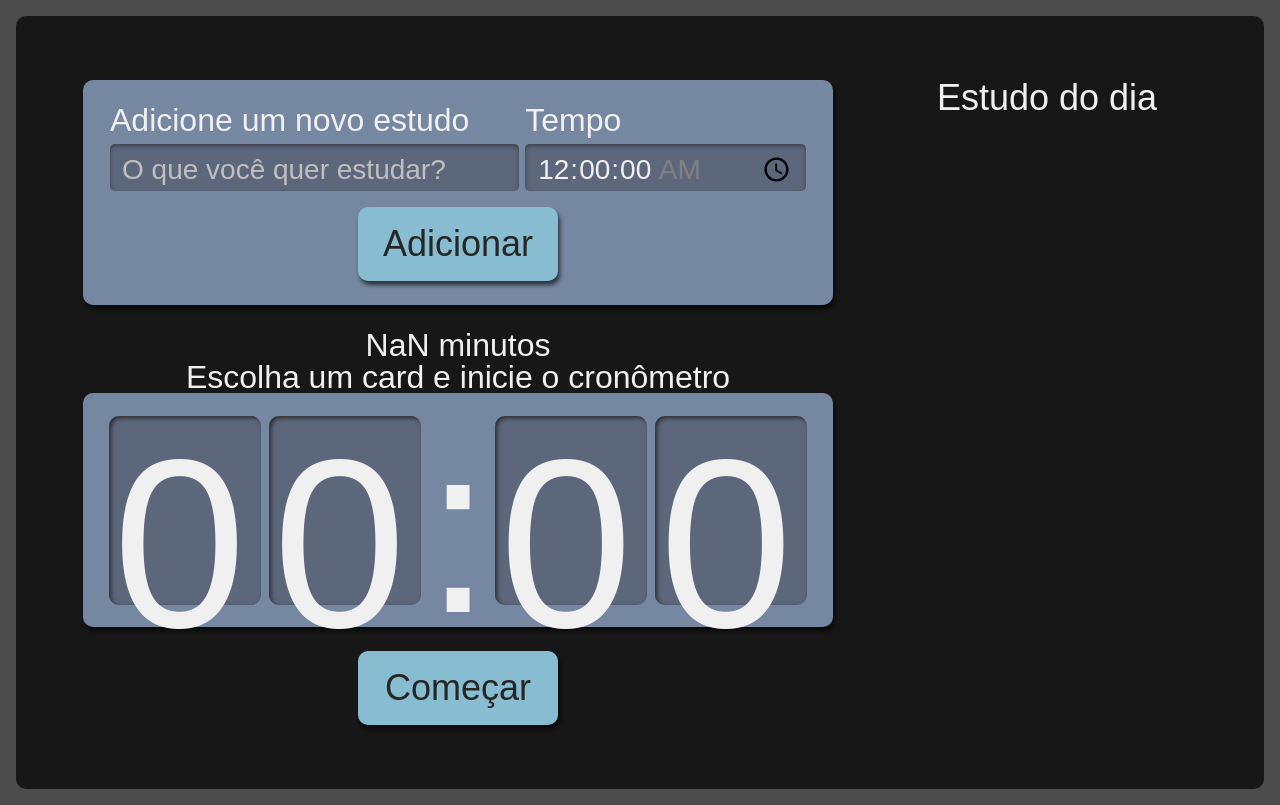
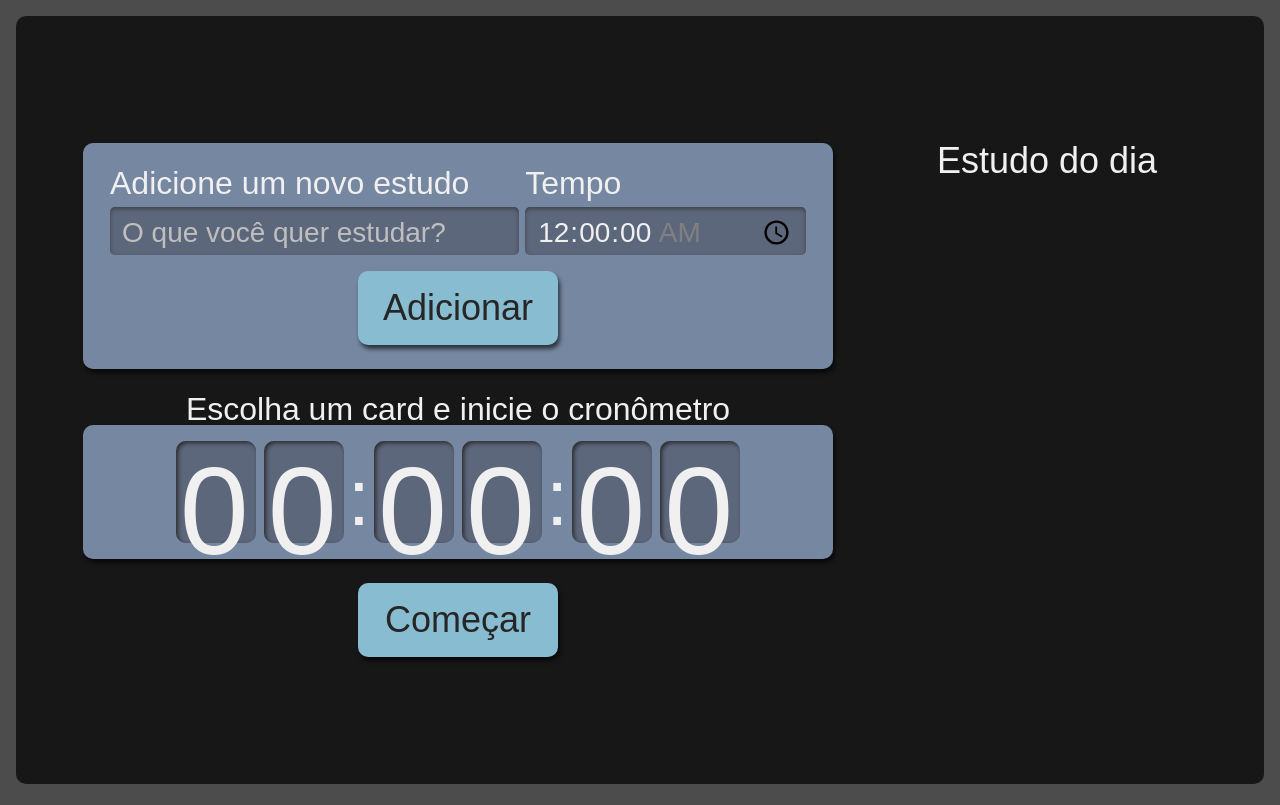
Before and after one commit to LucasBergamini05/Alura-Studies, a React (Create React App) app: page / in a window 1280 px wide. Built offline with nearby package versions, Linux system fonts and the light colour scheme.

Commit message:
Implementando contagem regressiva

```diff
--- a/src/components/Botao/index.tsx
+++ b/src/components/Botao/index.tsx
@@ -2,13 +2,16 @@ import { Component, ReactNode } from 'react';
 import style from './Botao.module.scss'
 
 interface IProps {
-  children:  React.ReactNode;
+  children:  React.ReactNode,
+  type?: 'submit' | 'reset' | 'button' | undefined,
+  onClick?: ()=>void,
 }
 
 export default class Botao extends Component<IProps> {
-  render(): ReactNode {
+  render(){
+    const {type = 'button', onClick} = this.props
     return (
-      <button className={style.botao}>
+      <button type={type} onClick={onClick} className={style.botao}>
         {this.props.children}
       </button>
     );
--- a/src/components/Cronometro/Relogio/Relogio.module.scss
+++ b/src/components/Cronometro/Relogio/Relogio.module.scss
@@ -6,10 +6,12 @@
   padding: 8px 4px;
   margin: 0 4px;
   border-radius: 10px;
+  font-size: 5.125rem;
 
   @media screen and (min-width:1280px) {
-    height: 10.8rem;
-    width: 9rem;
+    height: 5.4rem;
+    width: 4.5rem;
+    font-size: 7.75rem;
   }
 }
 
@@ -17,6 +19,6 @@
   height: 4.2rem;
 
   @media screen and (min-width:1280px) {
-    height: 12.6rem;
+    font-size: 5rem;
   }
 }
--- a/src/components/Cronometro/Relogio/index.tsx
+++ b/src/components/Cronometro/Relogio/index.tsx
@@ -1,13 +1,29 @@
 import style from './Relogio.module.scss'
 
-export default function Relogio() {
+interface Props{
+  tempo: number | undefined,
+}
+
+export default function Relogio({tempo = 0}: Props) {
+  const horas = Math.floor(tempo / 3600)
+  const minutos = Math.floor((tempo % 3600) / 60);
+  const segundos = (tempo % 3600) % 60;
+
+  const [dezenaHora, unidadeHora] = horas.toString().padStart(2,'0')
+  const [dezenaMinuto, unidadeMinuto] = minutos.toString().padStart(2,'0')
+  const [dezenaSegundo, unidadeSegundo] = segundos.toString().padStart(2,'0')
+
+
   return (
     <>
-      <span className={style.relogioNumero}>0</span>
-      <span className={style.relogioNumero}>0</span>
+      <span className={style.relogioNumero}>{dezenaHora}</span>
+      <span className={style.relogioNumero}>{unidadeHora}</span>
       <span className={style.relogioDivisao}>:</span>
-      <span className={style.relogioNumero}>0</span>
-      <span className={style.relogioNumero}>0</span>
+      <span className={style.relogioNumero}>{dezenaMinuto}</span>
+      <span className={style.relogioNumero}>{unidadeMinuto}</span>
+      <span className={style.relogioDivisao}>:</span>
+      <span className={style.relogioNumero}>{dezenaSegundo}</span>
+      <span className={style.relogioNumero}>{unidadeSegundo}</span>
     </>
   )
 }
--- a/src/components/Cronometro/index.tsx
+++ b/src/components/Cronometro/index.tsx
@@ -10,21 +10,29 @@ interface Props {
 }
 
 export default function Cronometro({selecionado}: Props) {
-  const [tempo, setTempo] = useState<number>()
+  const [tempo, setTempo] = useState<number>();
 
   useEffect(()=>{
     if(selecionado?.tempo)
-      setTempo(TimeToSeconds(selecionado?.tempo))
-  }, [selecionado])
+      setTempo(TimeToSeconds(selecionado?.tempo));
+  }, [selecionado]);
+
+  function regressiva(tempo: number = 0){
+    setTimeout(() => {
+      if(tempo > 0) {
+        setTempo(--tempo);
+        regressiva(tempo)
+      }
+    }, 1000);
+  }
 
   return (
     <div className={style.cronometro}>
-      <p>{Number(tempo)/60} minutos</p>
       <p className={style.titulo}>Escolha um card e inicie o cronômetro</p>
       <div className={style.relogioWrapper}>
-        <Relogio/>
+        <Relogio tempo={tempo}/>
       </div>
-      <Botao>
+      <Botao onClick={()=>{regressiva(tempo)}}>
         Começar
       </Botao>
     </div>
--- a/src/components/Formulario/index.tsx
+++ b/src/components/Formulario/index.tsx
@@ -66,7 +66,7 @@ export default class Formulario extends Component<{setTarefas: React.Dispatch<Re
             required
           />
         </div>
-        <Botao>Adicionar</Botao>
+        <Botao type='submit'>Adicionar</Botao>
       </form>
     )
   }
--- a/tsconfig.json
+++ b/tsconfig.json
@@ -18,6 +18,7 @@
     "resolveJsonModule": true,
     "isolatedModules": true,
     "noEmit": true,
+    "downlevelIteration": true,
     "jsx": "react-jsx"
   },
   "include": [
```
